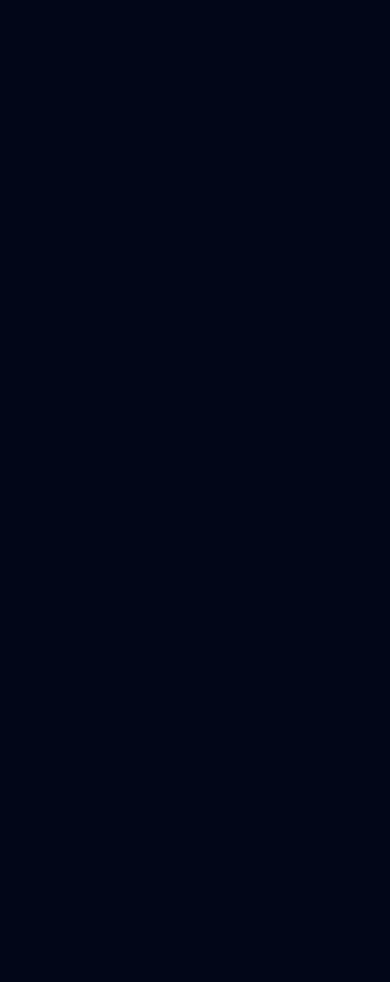
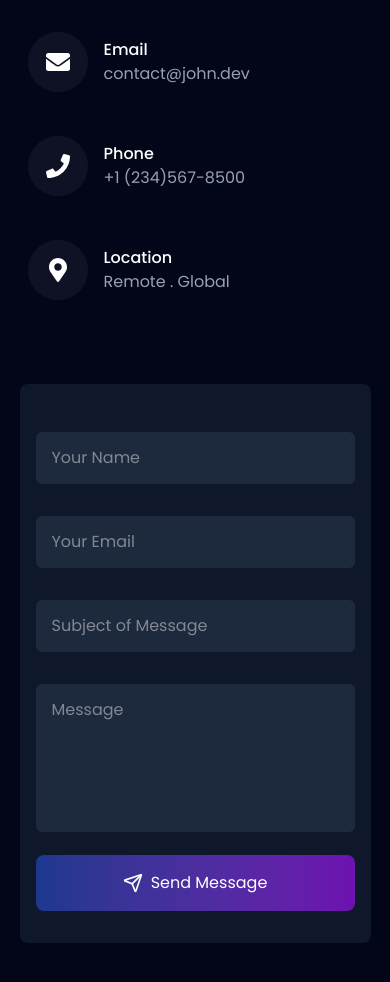
Before and after one commit to creativeloc/portfolio-website, a Next.js app: page / in a window 390 px wide. Shown: the part 7660-8642 px from the top of the page. Before the commit the page ends 7350 px from the top, so only its background shows below. Built offline with nearby package versions, Linux system fonts and the light colour scheme.

Commit message:
completed contact form

```diff
--- a/src/app/page.tsx
+++ b/src/app/page.tsx
@@ -4,6 +4,7 @@ import ServiceSection from "@/components/home/services/ServiceSection"
 import ProjectSection from "@/components/projects/ProjectSection"
 import SkillsSection from "@/components/skills/SkillsSection"
 import TestimonialsSection from "@/components/testimonials/TestimonialsSection"
+import ContactSection from "@/components/contact/ContactSection"
 
 export default function Home() {
   return (
@@ -14,6 +15,7 @@ export default function Home() {
       <ProjectSection />
       <SkillsSection />
       <TestimonialsSection />
+      <ContactSection />
     </>
   )
 }
--- /dev/null
+++ b/src/components/contact/ContactSection.tsx
@@ -0,0 +1,107 @@
+import { FaEnvelope, FaMapMarkerAlt, FaPhone } from "react-icons/fa"
+import Header from "../general/Header"
+import Link from "next/link"
+import { LuSend } from "react-icons/lu"
+
+const contactInfo = [
+  {
+    icon: <FaEnvelope className="w-6 h-6" />,
+    title: "Email",
+    value: "contact@john.dev",
+    link: "mailto:contact@john.dev"
+  },
+  {
+    icon: <FaPhone className="w-6 h-6" />,
+    title: "Phone",
+    value: "+1 (234)567-8500",
+    link: "tel:+1234567890"
+  },
+  {
+    icon: <FaMapMarkerAlt className="w-6 h-6" />,
+    title: "Location",
+    value: "Remote . Global",
+    link: "#"
+  }
+]
+
+export default function ContactSection() {
+  const InputStyles =
+    "px-4 py-3.5 my-4 bg-slate-800 outline-none rounded-md w-full text-gray-200 placeholder-gray-400=true"
+
+  return (
+    <section id="contact" className="py-16 lg:py30">
+      <div className="w-[90%] md:w-[80%] lg:w-[70%] mx-auto grid grid-cols-1 lg:grid-cols-2 gap-6 lg:gap-12">
+        <div>
+          <h2 className="py-3 text-3xl md:text-4xl font-bold tracking-wide text-transparent bg-clip-text bg-linear-to-r from-indigo-500 to-gray-300">
+            Ready to Collaborate?
+          </h2>
+          <p className="text-gray-400 mb-10 text-base lg:text-lg leading-relaxed">
+            I&apos;m currently available for Freelance Work and also open to
+            Full-time opportunities. Whether you have a project in mind or just
+            want to connect, please feel free to reach out.
+          </p>
+
+          <div className="space-y-5 mb-12">
+            {contactInfo.map((item, index) => {
+              return (
+                <Link
+                  href={item.link}
+                  key={index}
+                  className="group flex items-center gap-4 px-2 py-3 transition-colors hover:bg-white/5 rounded-lg"
+                >
+                  <div className="h-15 w-15 rounded-full bg-white/5 text-white transition-transform group-hover:scale-105 grid place-items-center">
+                    {item.icon}
+                  </div>
+
+                  <div>
+                    <h4 className="text-md font-medium text-white">
+                      {item.title}
+                    </h4>
+                    <p className="text-md text-gray-400">{item.value}</p>
+                  </div>
+                </Link>
+              )
+            })}
+          </div>
+        </div>
+
+        {/* contact form */}
+        <div>
+          <form className="rounded-lg bg-slate-900 px-4 py-8">
+            <input
+              type="text"
+              placeholder="Your Name"
+              className={InputStyles}
+              required
+            />
+            <input
+              type="text"
+              placeholder="Your Email"
+              className={InputStyles}
+              required
+            />
+            <input
+              type="text"
+              placeholder="Subject of Message"
+              className={InputStyles}
+              required
+            />
+            <textarea
+              placeholder="Message"
+              required
+              className={`${InputStyles} resize-none`}
+              rows={5}
+            />
+            <button
+              type="submit"
+              className="w-full bg-linear-to-r from-blue-900 to-purple-800 hover:from-blue-800 hover:to-purple-700 text-white fon-semibold py-4 rounded-lg transition-all flex items-center justify-center gap-2 cursor-pointer disabled:cursor-not-allowed disabled:opacity-70 "
+            >
+              <LuSend size={20} />
+              Send Message
+            </button>
+          </form>
+        </div>
+      </div>
+    </section>
+  )
+}
```
